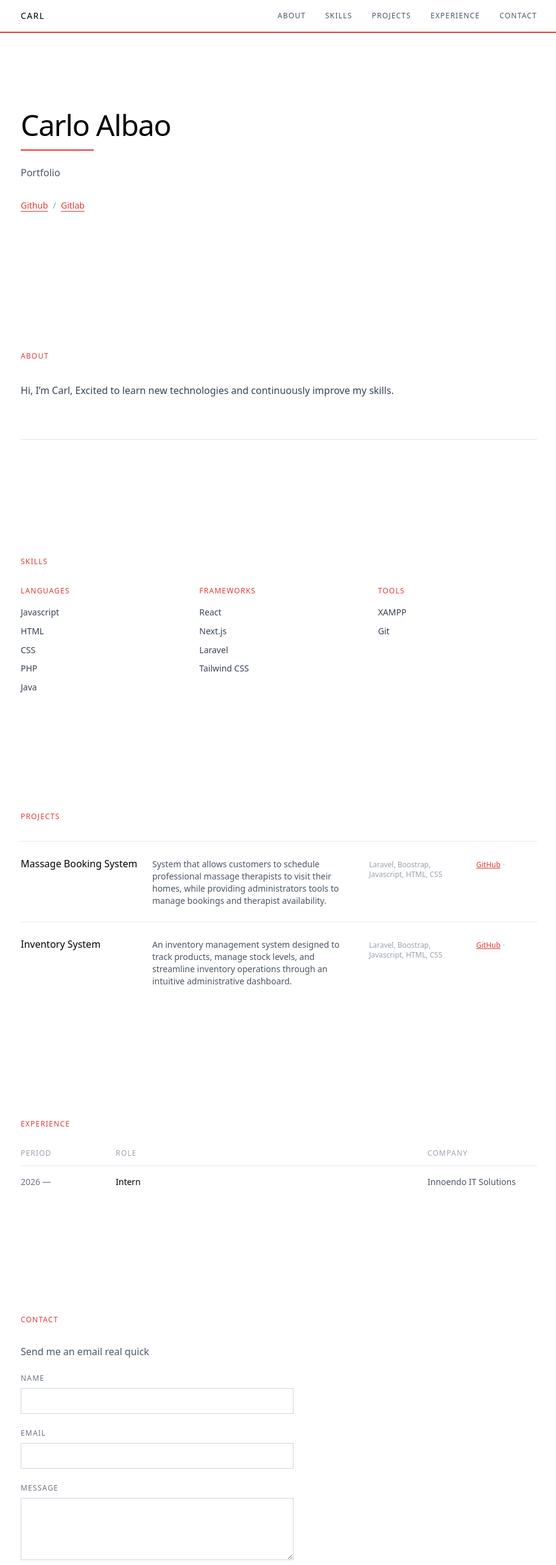
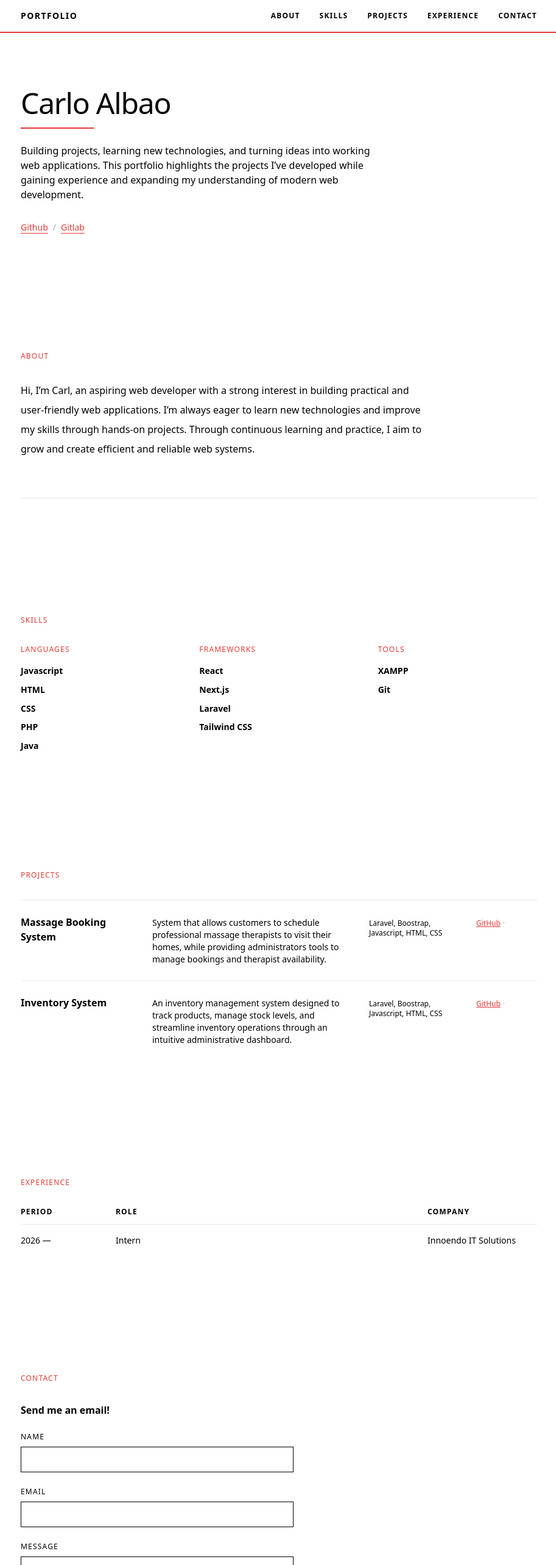
Before and after one commit to CAACARL/my-thing, a Next.js app: page / in a window 1280 px wide. Shown: the top 2566 px of the page at 61% size, without its empty margins (182-1095 px from the left). Built offline with nearby package versions, Linux system fonts and the light colour scheme.

Commit message:
Finale 3.0

```diff
--- a/app/index.css
+++ b/app/index.css
@@ -1,8 +1,6 @@
 /* @import url() FONT IMPORTS MUST ALWAYS BE AT THE VERY TOP OF THIS FILE, ABOVE THE TAILWIND IMPORTS — DO NOT DELETE THIS COMMENT */
 
 /* CRITICAL: THE FOLLOWING TAILWIND IMPORTS MUST NEVER BE DELETED OR REORDERED — DO NOT DELETE THIS COMMENT */
-@import "tailwindcss";
-@import "tailwindcss";
 @import "tailwindcss";
 
 /* END TAILWIND IMPORTS — ALL OTHER CSS MUST GO BELOW THIS LINE */
--- a/components/About/Index.tsx
+++ b/components/About/Index.tsx
@@ -8,8 +8,11 @@ export function About() {
     <section id="about" className="py-16 md:py-24">
       <FadeIn>
         <h2 className="text-xs uppercase tracking-widest text-[#E53935] font-medium mb-8">About</h2>
-        <p className="text-base text-gray-700 leading-loose max-w-2xl">
-          Hi, I’m Carl, Excited to learn new technologies and continuously improve my skills.
+        <p className="text-base text-black-700 leading-loose max-w-2xl">
+          Hi, I’m Carl, an aspiring web developer with a strong interest in building practical and
+          user-friendly web applications. I’m always eager to learn new technologies and improve my
+          skills through hands-on projects. Through continuous learning and practice, I aim to grow
+          and create efficient and reliable web systems.
         </p>
         <div className="border-t border-gray-200 mt-16 w-full" />
       </FadeIn>
--- a/components/Contacts/ContactForm.tsx
+++ b/components/Contacts/ContactForm.tsx
@@ -45,7 +45,7 @@ export function ContactForm() {
       <div>
         <label
           htmlFor="name"
-          className="block text-xs uppercase tracking-widest text-gray-500 mb-2"
+          className="block text-xs uppercase tracking-widest text-black-500 mb-2"
         >
           Name
         </label>
@@ -53,7 +53,7 @@ export function ContactForm() {
           type="text"
           id="name"
           name="name"
-          className="w-full border border-gray-300 px-3 py-2.5 text-sm"
+          className="w-full border border-black-300 px-3 py-2.5 text-sm"
           required
         />
       </div>
@@ -61,7 +61,7 @@ export function ContactForm() {
       <div>
         <label
           htmlFor="email"
-          className="block text-xs uppercase tracking-widest text-gray-500 mb-2"
+          className="block text-xs uppercase tracking-widest text-black-500 mb-2"
         >
           Email
         </label>
@@ -69,7 +69,7 @@ export function ContactForm() {
           type="email"
           id="email"
           name="email"
-          className="w-full border border-gray-300 px-3 py-2.5 text-sm"
+          className="w-full border border-black-300 px-3 py-2.5 text-sm"
           required
         />
       </div>
@@ -77,7 +77,7 @@ export function ContactForm() {
       <div>
         <label
           htmlFor="message"
-          className="block text-xs uppercase tracking-widest text-gray-500 mb-2"
+          className="block text-xs uppercase tracking-widest text-black-500 mb-2"
         >
           Message
         </label>
@@ -85,7 +85,7 @@ export function ContactForm() {
           id="message"
           name="message"
           rows={4}
-          className="w-full border border-gray-300 px-3 py-2.5 text-sm"
+          className="w-full border border-black-300 px-3 py-2.5 text-sm"
           required
         />
       </div>
--- a/components/Contacts/Index.tsx
+++ b/components/Contacts/Index.tsx
@@ -11,7 +11,7 @@ export function Contact() {
           Contact
         </h2>
 
-        <p className="text-base text-gray-600 mb-6">Send me an email real quick</p>
+        <p className="text-base text-black-600 mb-6 font-bold">Send me an email!</p>
 
         <ContactForm />
       </FadeIn>
--- a/components/Experience/index.tsx
+++ b/components/Experience/index.tsx
@@ -9,7 +9,7 @@ export function Experience() {
         </h2>
 
         {/* Table Header */}
-        <div className="hidden md:grid grid-cols-[140px_1fr_180px] gap-4 pb-3 text-xs uppercase tracking-widest text-gray-400">
+        <div className="hidden md:grid grid-cols-[140px_1fr_180px] gap-4 pb-3 text-xs uppercase tracking-widest text-black-400 font-bold">
           <div>Period</div>
           <div>Role</div>
           <div>Company</div>
@@ -17,9 +17,9 @@ export function Experience() {
 
         {/* Row 1 */}
         <div className="grid grid-cols-1 md:grid-cols-[140px_1fr_180px] gap-2 md:gap-4 py-4 border-t border-gray-200">
-          <div className="text-sm text-gray-500">2026 — </div>
+          <div className="text-sm text-black-500">2026 — </div>
           <div className="text-sm font-medium text-black">Intern</div>
-          <div className="text-sm text-gray-600">Innoendo IT Solutions</div>
+          <div className="text-sm text-black-600">Innoendo IT Solutions</div>
         </div>
       </FadeIn>
     </section>
--- a/components/Hero/index.tsx
+++ b/components/Hero/index.tsx
@@ -25,7 +25,11 @@ export function Hero() {
         </FadeIn>
 
         <FadeIn delay={0.1}>
-          <p className="text-base text-gray-600 max-w-xl">Portfolio</p>
+          <p className="text-base text-black-600 max-w-xl">
+            Building projects, learning new technologies, and turning ideas into working web
+            applications. This portfolio highlights the projects I’ve developed while gaining
+            experience and expanding my understanding of modern web development.
+          </p>
         </FadeIn>
 
         <FadeIn delay={0.2}>
--- a/components/Navigation/index.tsx
+++ b/components/Navigation/index.tsx
@@ -44,9 +44,9 @@ export function Navbar() {
         <a
           href="#top"
           onClick={(e) => handleNavClick(e, "#top")}
-          className="text-sm uppercase tracking-widest font-medium text-black hover:text-[#E53935] transition-colors"
+          className="text-sm uppercase tracking-widest font-bold text-black hover:text-[#E53935] transition-colors"
         >
-          Carl
+          Portfolio
         </a>
 
         {/* Desktop Nav */}
@@ -56,7 +56,7 @@ export function Navbar() {
               key={link.name}
               href={link.href}
               onClick={(e) => handleNavClick(e, link.href)}
-              className="text-xs uppercase tracking-widest text-gray-600 hover:text-[#E53935] transition-colors"
+              className="text-xs uppercase tracking-widest text-black-600 hover:text-[#E53935] transition-colors font-bold"
             >
               {link.name}
             </a>
--- a/components/Projects/Index.tsx
+++ b/components/Projects/Index.tsx
@@ -12,13 +12,13 @@ export function Projects() {
         <div>
           {/* Project 1 */}
           <div className="grid grid-cols-1 md:grid-cols-[200px_1fr_160px_100px] gap-4 items-baseline py-6 border-t border-gray-200">
-            <div className="font-medium text-black">Massage Booking System</div>
-            <div className="text-sm text-gray-600">
+            <div className="font-bold text-black">Massage Booking System</div>
+            <div className="text-sm text-black-600">
               System that allows customers to schedule professional massage therapists to visit
               their homes, while providing administrators tools to manage bookings and therapist
               availability.
             </div>
-            <div className="text-xs text-gray-400">Laravel, Boostrap, Javascript, HTML, CSS</div>
+            <div className="text-xs text-black-400">Laravel, Boostrap, Javascript, HTML, CSS</div>
             <div className="text-xs">
               <a
                 href="https://github.com/CAACARL/Sia2-Massage-Booking"
@@ -33,12 +33,12 @@ export function Projects() {
 
           {/* Project 2 */}
           <div className="grid grid-cols-1 md:grid-cols-[200px_1fr_160px_100px] gap-4 items-baseline py-6 border-t border-gray-200">
-            <div className="font-medium text-black">Inventory System</div>
-            <div className="text-sm text-gray-600">
+            <div className="font-bold text-black">Inventory System</div>
+            <div className="text-sm text-black-600">
               An inventory management system designed to track products, manage stock levels, and
               streamline inventory operations through an intuitive administrative dashboard.
             </div>
-            <div className="text-xs text-gray-400">Laravel, Boostrap, Javascript, HTML, CSS</div>
+            <div className="text-xs text-black-400">Laravel, Boostrap, Javascript, HTML, CSS</div>
             <div className="text-xs">
               <a
                 href="https://github.com/CAACARL/IV-IS"
--- a/components/Skills/index.tsx
+++ b/components/Skills/index.tsx
@@ -14,7 +14,7 @@ export function Skills() {
             <h3 className="text-xs uppercase tracking-widest text-[#E53935] font-medium mb-4">
               Languages
             </h3>
-            <div className="space-y-2 text-sm text-gray-700 leading-relaxed">
+            <div className="space-y-2 text-sm text-black-700 leading-relaxed font-bold">
               <div>Javascript</div>
               <div>HTML</div>
               <div>CSS</div>
@@ -28,7 +28,7 @@ export function Skills() {
             <h3 className="text-xs uppercase tracking-widest text-[#E53935] font-medium mb-4">
               Frameworks
             </h3>
-            <div className="space-y-2 text-sm text-gray-700 leading-relaxed">
+            <div className="space-y-2 text-sm text-black-700 leading-relaxed font-bold">
               <div>React</div>
               <div>Next.js</div>
               <div>Laravel</div>
@@ -41,7 +41,7 @@ export function Skills() {
             <h3 className="text-xs uppercase tracking-widest text-[#E53935] font-medium mb-4">
               Tools
             </h3>
-            <div className="space-y-2 text-sm text-gray-700 leading-relaxed">
+            <div className="space-y-2 text-sm text-black-700 leading-relaxed font-bold">
               <div>XAMPP</div>
               <div>Git</div>
             </div>
```
